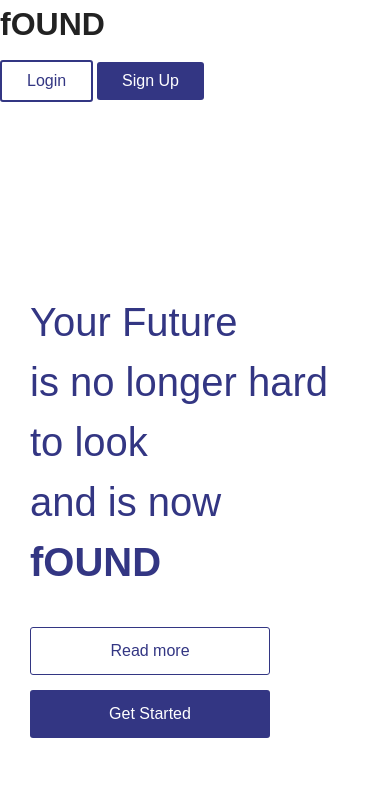
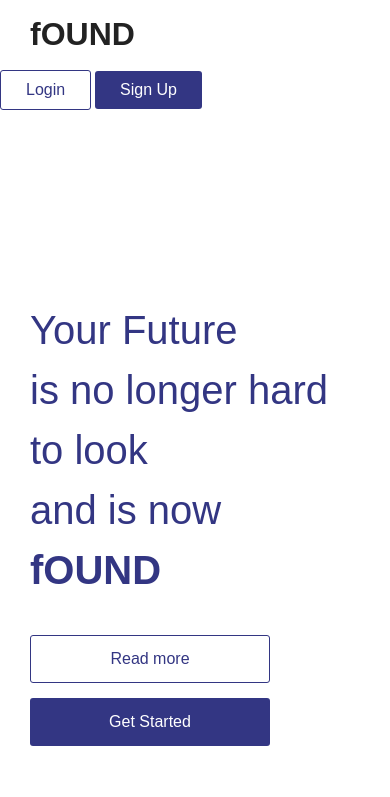
Before and after one commit to GushiRoyale/fOUND-landing, a plain HTML site: page index.html in a window 390 px wide. Shown: the top 797 px of the page. Drawn offline with Linux system fonts and the light colour scheme.

Commit message:
update 4

```diff
--- a/style.css
+++ b/style.css
@@ -105,9 +105,10 @@ p {
 }
 
 .logo{
- font-size: 2rem;
+ font-size: 1.95rem;
  font-family: var(--ff-primary);
  font-weight: 600;
+ margin-top: 10px;
 }
 
 .nav-btn{
@@ -122,10 +123,20 @@ p {
   border-radius: 3px;
 }
 
+.nav-btn:hover{
+  background-color: var(--clr-white);
+  color: var(--clr-primary-1);
+  border: 1px solid var(--clr-primary-1);
+}
 .btn-white {
  background-color: var(--clr-white);
  color: var(--clr-primary-1);
-  border: 2px solid var(--clr-primary-1);
+  border: 1px solid var(--clr-primary-1);
+}
+.btn-white:hover {
+ background-color: var(--clr-primary-1);
+ color: var(--clr-white);
+  ;
 }
 
 .nav-header {
@@ -231,6 +242,12 @@ justify-content: space-around;
 
 }
 @media screen and (max-width: 800px) {
+  .logo {
+      font-size: 2rem;
+      font-family: var(--ff-primary);
+      font-weight: 600;
+      margin-left: 30px;
+    }
   .heroSection {
       /* height: 80vh; */
       display: block;
@@ -526,6 +543,7 @@ margin-top: 3rem;
       padding: 30px;
       display: block;
       margin: auto;
+      width: 400px;
     }
   .cards {
     margin: 0;
@@ -607,3 +625,4 @@ footer {
 .footer-list {
   margin: 2rem;
 }
+}
```
